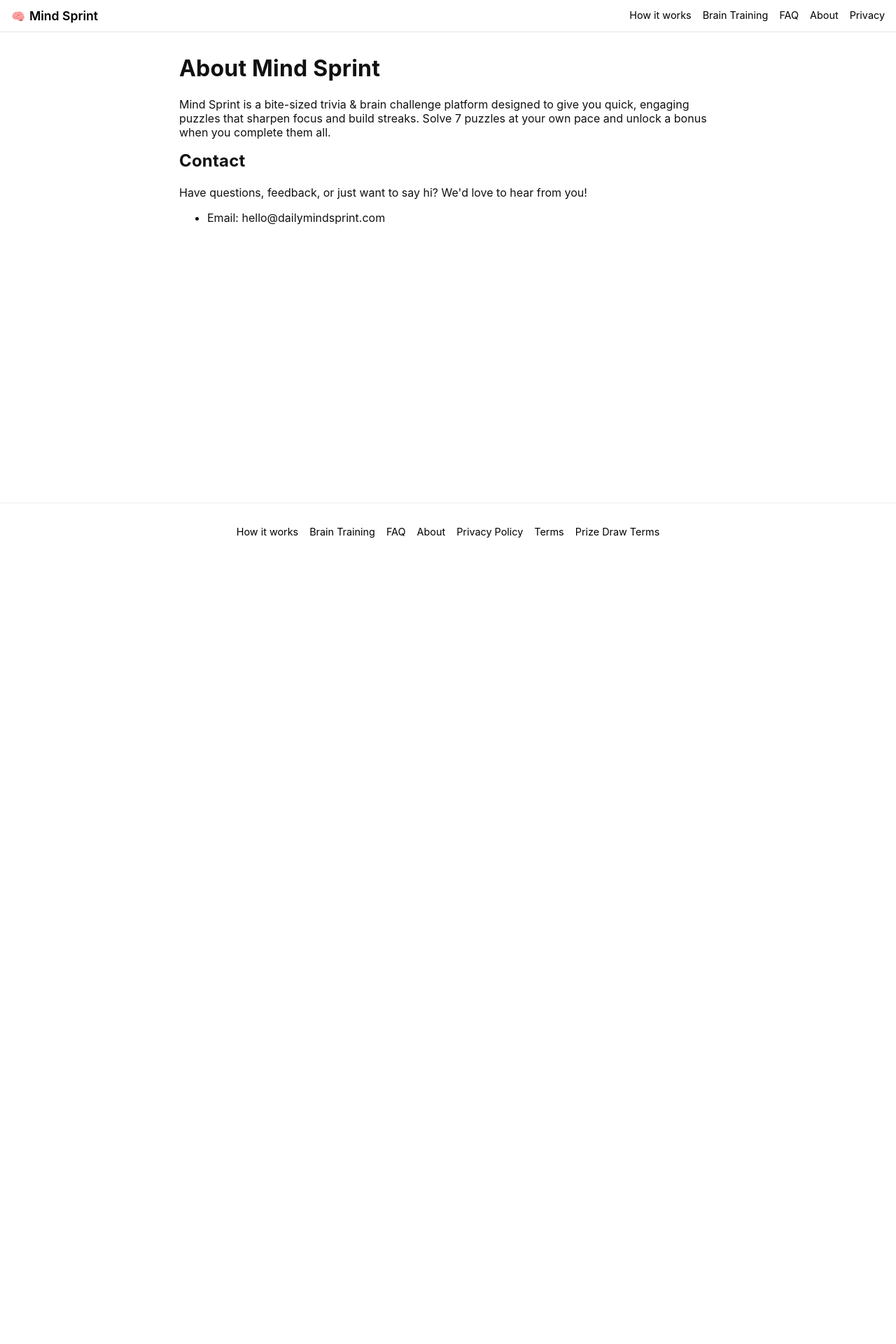
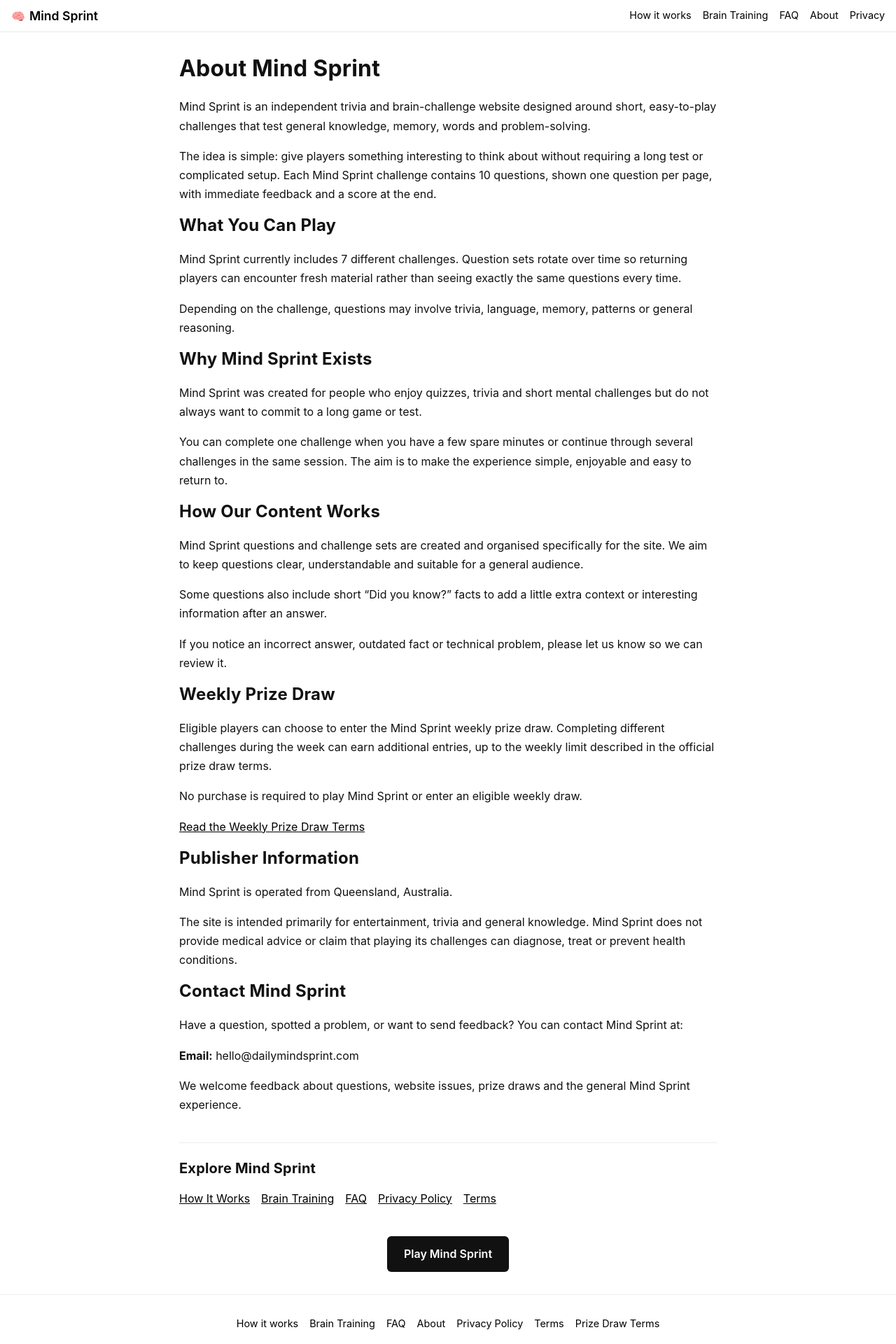
Before and after one commit to justinchase1984/mind-sprint, a Next.js app: page /about in a window 1280 px wide. Shown: the top 1920 px of the page at 70% size. Before the commit the page ends 802 px from the top, so only its background shows below. Built offline with nearby package versions, Linux system fonts and the light colour scheme; no server answers.

Commit message:
Update about.tsx

```diff
--- a/pages/about.tsx
+++ b/pages/about.tsx
@@ -1,34 +1,216 @@
 // pages/about.tsx
 import Head from 'next/head'
+import Link from 'next/link'
 
 export default function About() {
   return (
     <>
       <Head>
-        <title>About & Contact | Mind Sprint</title>
+        <title>About Mind Sprint | Trivia & Brain Challenges</title>
+
         <meta
           name="description"
-          content="Learn about Mind Sprint and get in touch. Bite-sized puzzles to sharpen your mind."
+          content="Learn about Mind Sprint, our trivia and brain challenges, how the site works, and how to contact us."
         />
       </Head>
 
-      <main style={{ maxWidth: 800, margin: '2rem auto', padding: '0 1rem' }}>
+      <main
+        style={{
+          maxWidth: 800,
+          margin: '0 auto',
+          padding: '2rem 1rem',
+          lineHeight: 1.7,
+        }}
+      >
         <h1>About Mind Sprint</h1>
+
         <p>
-          Mind Sprint is a bite-sized trivia & brain challenge platform designed to give you quick,
-          engaging puzzles that sharpen focus and build streaks. Solve 7 puzzles at your own pace
-          and unlock a bonus when you complete them all.
+          Mind Sprint is an independent trivia and brain-challenge website
+          designed around short, easy-to-play challenges that test general
+          knowledge, memory, words and problem-solving.
         </p>
 
-        <h2>Contact</h2>
-        <p>Have questions, feedback, or just want to say hi? We'd love to hear from you!</p>
+        <p>
+          The idea is simple: give players something interesting to think about
+          without requiring a long test or complicated setup. Each Mind Sprint
+          challenge contains 10 questions, shown one question per page, with
+          immediate feedback and a score at the end.
+        </p>
 
-        <ul>
-          <li>
-            Email:{' '}
-            <a href="mailto:hello@dailymindsprint.com">hello@dailymindsprint.com</a>
-          </li>
-        </ul>
+        <h2>What You Can Play</h2>
+
+        <p>
+          Mind Sprint currently includes 7 different challenges. Question sets
+          rotate over time so returning players can encounter fresh material
+          rather than seeing exactly the same questions every time.
+        </p>
+
+        <p>
+          Depending on the challenge, questions may involve trivia, language,
+          memory, patterns or general reasoning.
+        </p>
+
+        <h2>Why Mind Sprint Exists</h2>
+
+        <p>
+          Mind Sprint was created for people who enjoy quizzes, trivia and
+          short mental challenges but do not always want to commit to a long
+          game or test.
+        </p>
+
+        <p>
+          You can complete one challenge when you have a few spare minutes or
+          continue through several challenges in the same session. The aim is
+          to make the experience simple, enjoyable and easy to return to.
+        </p>
+
+        <h2>How Our Content Works</h2>
+
+        <p>
+          Mind Sprint questions and challenge sets are created and organised
+          specifically for the site. We aim to keep questions clear,
+          understandable and suitable for a general audience.
+        </p>
+
+        <p>
+          Some questions also include short “Did you know?” facts to add a
+          little extra context or interesting information after an answer.
+        </p>
+
+        <p>
+          If you notice an incorrect answer, outdated fact or technical problem,
+          please let us know so we can review it.
+        </p>
+
+        <h2>Weekly Prize Draw</h2>
+
+        <p>
+          Eligible players can choose to enter the Mind Sprint weekly prize
+          draw. Completing different challenges during the week can earn
+          additional entries, up to the weekly limit described in the official
+          prize draw terms.
+        </p>
+
+        <p>
+          No purchase is required to play Mind Sprint or enter an eligible
+          weekly draw.
+        </p>
+
+        <p>
+          <Link href="/weekly-prize-draw-terms" legacyBehavior>
+            <a
+              style={{
+                color: '#000',
+                textDecoration: 'underline',
+              }}
+            >
+              Read the Weekly Prize Draw Terms
+            </a>
+          </Link>
+        </p>
+
+        <h2>Publisher Information</h2>
+
+        <p>
+          Mind Sprint is operated from Queensland, Australia.
+        </p>
+
+        <p>
+          The site is intended primarily for entertainment, trivia and general
+          knowledge. Mind Sprint does not provide medical advice or claim that
+          playing its challenges can diagnose, treat or prevent health
+          conditions.
+        </p>
+
+        <h2>Contact Mind Sprint</h2>
+
+        <p>
+          Have a question, spotted a problem, or want to send feedback? You can
+          contact Mind Sprint at:
+        </p>
+
+        <p>
+          <strong>Email:</strong>{' '}
+          <a href="mailto:hello@dailymindsprint.com">
+            hello@dailymindsprint.com
+          </a>
+        </p>
+
+        <p>
+          We welcome feedback about questions, website issues, prize draws and
+          the general Mind Sprint experience.
+        </p>
+
+        <div
+          style={{
+            marginTop: '2.5rem',
+            paddingTop: '1.5rem',
+            borderTop: '1px solid #eee',
+          }}
+        >
+          <h2 style={{ fontSize: 20 }}>Explore Mind Sprint</h2>
+
+          <div
+            style={{
+              display: 'flex',
+              flexWrap: 'wrap',
+              gap: '1rem',
+            }}
+          >
+            <Link href="/how-it-works" legacyBehavior>
+              <a style={{ color: '#000', textDecoration: 'underline' }}>
+                How It Works
+              </a>
+            </Link>
+
+            <Link href="/brain-training" legacyBehavior>
+              <a style={{ color: '#000', textDecoration: 'underline' }}>
+                Brain Training
+              </a>
+            </Link>
+
+            <Link href="/faq" legacyBehavior>
+              <a style={{ color: '#000', textDecoration: 'underline' }}>
+                FAQ
+              </a>
+            </Link>
+
+            <Link href="/privacy" legacyBehavior>
+              <a style={{ color: '#000', textDecoration: 'underline' }}>
+                Privacy Policy
+              </a>
+            </Link>
+
+            <Link href="/terms" legacyBehavior>
+              <a style={{ color: '#000', textDecoration: 'underline' }}>
+                Terms
+              </a>
+            </Link>
+          </div>
+        </div>
+
+        <div
+          style={{
+            marginTop: '2.5rem',
+            textAlign: 'center',
+          }}
+        >
+          <Link href="/puzzle/1?challenge=1" legacyBehavior>
+            <a
+              style={{
+                display: 'inline-block',
+                padding: '12px 24px',
+                background: '#111',
+                color: '#fff',
+                borderRadius: 6,
+                textDecoration: 'none',
+                fontWeight: 600,
+              }}
+            >
+              Play Mind Sprint
+            </a>
+          </Link>
+        </div>
       </main>
     </>
   )
```
